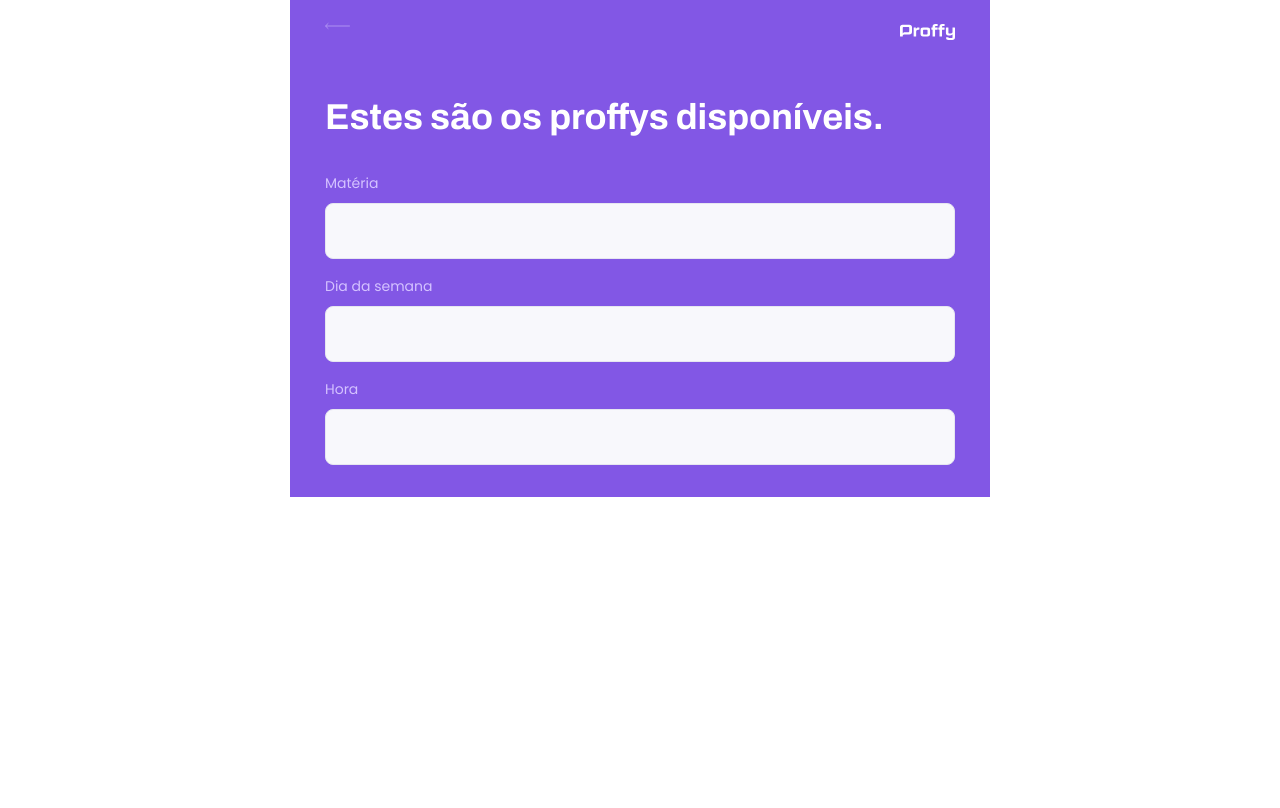
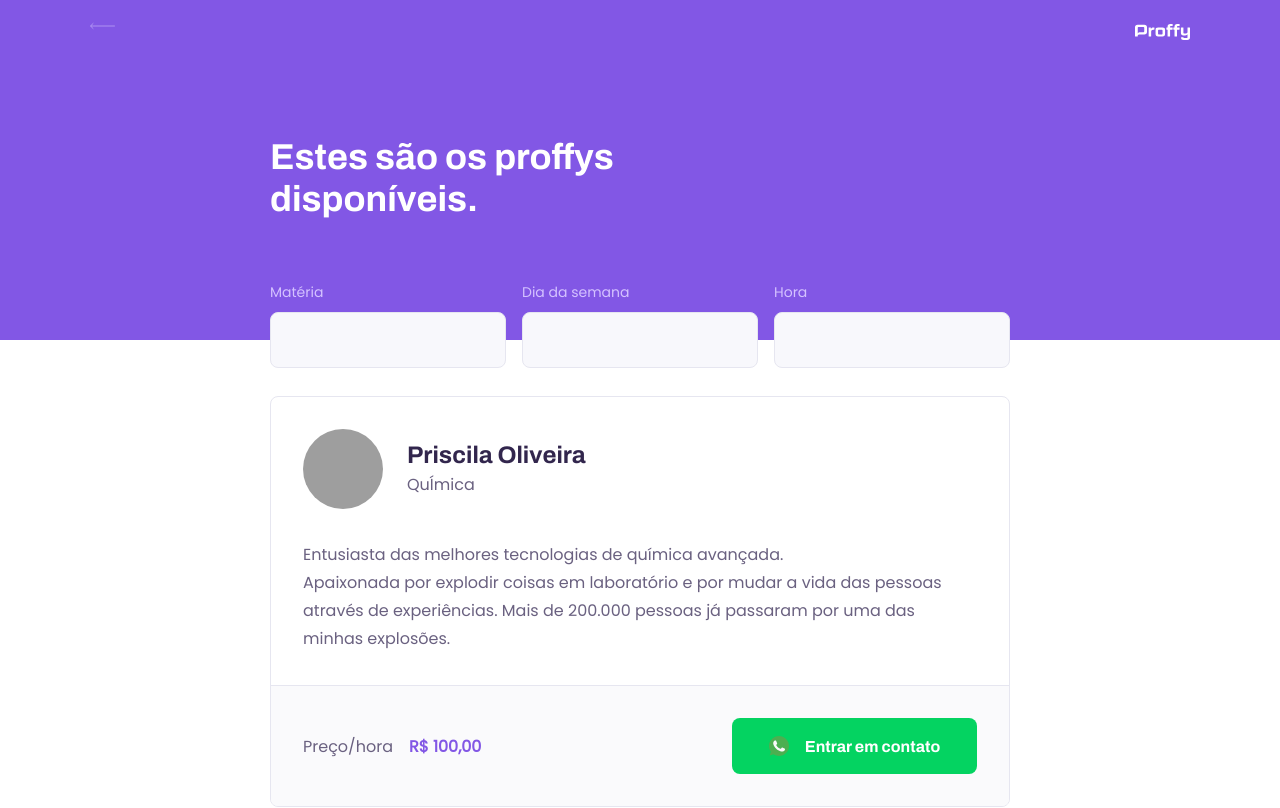
Before and after one commit to poliveira13/proffyWeb, a React (Create React App) app: page /study in a window 1280 px wide. Shown: the top 808 px of the page. Built offline with nearby package versions, Linux system fonts and the light colour scheme; grey boxes are pictures that could not be loaded.

Commit message:
component Teacher Item

```diff
--- a/src/assets/styles/global.css
+++ b/src/assets/styles/global.css
@@ -48,6 +48,7 @@
 button,
 textarea {
   font: 500 1.6rem Poppins;
+  color: var(--color-text-base);
 }
 
 .container {
--- a/src/PageHeader/index.tsx
+++ b/src/components/PageHeader/index.tsx
@@ -1,8 +1,8 @@
 import React from "react";
 import { Link } from "react-router-dom";
 
-import logoImg from "../assets/images/logo.svg";
-import backIcon from "../assets/images/icons/back.svg";
+import logoImg from "../../assets/images/logo.svg";
+import backIcon from "../../assets/images/icons/back.svg";
 import "./styles.css";
 
 interface PageHeaderProps {
--- /dev/null
+++ b/src/components/PageHeader/styles.css
@@ -0,0 +1,67 @@
+.page-header {
+  display: flex;
+  flex-direction: column;
+  background-color: var(--color-primary);
+}
+
+.page-header .top-bar-container {
+  width: 90%;
+  margin: 0 auto;
+
+  display: flex;
+  justify-content: space-between;
+  align-items: center;
+  color: var(--color-text-in-primary);
+  padding: 1.6rem 0;
+}
+
+.page-header .top-bar-container a {
+  height: 3.2rem;
+  transition: opacity 0.2s;
+}
+
+.page-header .top-bar-container a:hover {
+  opacity: 0.6;
+}
+
+.page-header .top-bar-container img {
+  height: 1.6rem;
+}
+
+.page-header .header-content {
+  width: 90%;
+  margin: 0 auto;
+  position: relative;
+  margin: 3.2rem auto;
+}
+
+.page-header .header-content strong {
+  font: 700 3.6rem Archivo;
+  line-height: 4.2rem;
+  color: var(--color-title-in-primary);
+}
+
+@media (min-width: 700px) {
+  .page-header {
+    height: 340px;
+  }
+
+  .page-header .top-bar-container {
+    max-width: 1100px;
+  }
+
+  .page-header .header-content {
+    flex: 1;
+    max-width: 740px;
+    margin: 0 auto;
+    padding-bottom: 48px;
+    display: flex;
+    flex-direction: column;
+    justify-content: center;
+    align-items: flex-start;
+  }
+
+  .page-header .header-content strong {
+    max-width: 350px;
+  }
+}
--- /dev/null
+++ b/src/components/TeacherItem/index.tsx
@@ -0,0 +1,43 @@
+import React from "react";
+
+import whatsappIcon from "../../assets/images/icons/whatsapp.svg";
+
+import "./styles.css";
+
+function TeacherItem() {
+  return (
+    <article className="teacher-item">
+      <header>
+        <img
+          src="https://avatars2.githubusercontent.com/u/42249540?s=460&u=a9098559adb5df5b47a823b8256d508ef6a81659&v=4"
+          alt="Priscila Oliveira"
+        />
+        <div>
+          <strong>Priscila Oliveira</strong>
+          <span>QuÍmica</span>
+        </div>
+      </header>
+      <p>
+        Entusiasta das melhores tecnologias de química avançada.
+        <br></br>
+        Apaixonada por explodir coisas em laboratório e por mudar a vida das
+        pessoas através de experiências. Mais de 200.000 pessoas já passaram por
+        uma das minhas explosões.
+      </p>
+
+      <footer>
+        <p>
+          Preço/hora
+          <strong>R$ 100,00</strong>
+        </p>
+
+        <button type="button">
+          <img src={whatsappIcon} alt="Whatsapp" />
+          Entrar em contato
+        </button>
+      </footer>
+    </article>
+  );
+}
+
+export default TeacherItem;
--- /dev/null
+++ b/src/components/TeacherItem/styles.css
@@ -0,0 +1,104 @@
+.teacher-item {
+  background: var(--color-box-base);
+  border: 1px solid var(--color-line-in-white);
+  border-radius: 0.8rem;
+  margin-top: 2.4rem;
+  overflow: hidden;
+}
+
+.teacher-item header {
+  padding: 3.2rem 2rem;
+  display: flex;
+  align-items: center;
+}
+
+.teacher-item header img {
+  width: 8rem;
+  height: 8rem;
+  border-radius: 50%;
+}
+
+.teacher-item header div {
+  margin-left: 2.4rem;
+}
+
+.teacher-item header div strong {
+  font: 700 2.4rem Archivo;
+  display: block;
+  color: var(--color-text-title);
+}
+
+.teacher-item header div span {
+  font-size: 1.6rem;
+  display: block;
+  margin-top: 0.4rem;
+}
+
+.teacher-item > p {
+  padding: 0 2rem;
+  font-size: 1.6rem;
+  line-height: 2.8rem;
+}
+
+.teacher-item footer {
+  padding: 3.2rem 2rem;
+  background: var(--color-box-footer);
+  border-top: 1px solid var(--color-line-in-white);
+  margin-top: 3.2rem;
+  display: flex;
+  align-items: center;
+  justify-content: space-between;
+}
+
+.teacher-item footer p strong {
+  color: var(--color-primary);
+  font-size: 1.6rem;
+  display: block;
+}
+
+.teacher-item footer button {
+  width: 20rem;
+  height: 5.6rem;
+  background: var(--color-secundary);
+  color: var(--color-button-text);
+  border: 0;
+  border-radius: 0.8rem;
+  cursor: pointer;
+  font: 700 1.4rem Archivo;
+
+  display: flex;
+  align-items: center;
+  justify-content: space-evenly;
+  text-decoration: none;
+  transition: 0.2s;
+}
+
+.teacher-item footer button:hover {
+  background: var(--color-secundary-dark);
+}
+
+@media (min-width: 700px) {
+  .teacher-item header,
+  .teacher-item footer {
+    padding: 3.2rem;
+  }
+
+  .teacher-item > p {
+    padding: 0 3.2rem;
+  }
+
+  .teacher-item footer p strong {
+    display: initial;
+    margin-left: 1.6rem;
+  }
+
+  .teacher-item footer button {
+    width: 24.5rem;
+    font-size: 1.6rem;
+    justify-content: center;
+  }
+
+  .teacher-item footer button img {
+    margin-right: 1.6rem;
+  }
+}
--- a/src/pages/TeacherForm/index.tsx
+++ b/src/pages/TeacherForm/index.tsx
@@ -1,5 +1,5 @@
 import React from "react";
-import PageHeader from "../../PageHeader";
+import PageHeader from "../../components/PageHeader";
 
 function TeacherForm() {
   return (
--- a/src/pages/TeacherList/index.tsx
+++ b/src/pages/TeacherList/index.tsx
@@ -1,7 +1,9 @@
 import React from "react";
-import PageHeader from "../../PageHeader";
+
+import PageHeader from "../../components/PageHeader";
 
 import "./styles.css";
+import TeacherItem from "../../components/TeacherItem";
 
 function TeacherList() {
   return (
@@ -24,6 +26,12 @@
           </div>
         </form>
       </PageHeader>
+
+      <main>
+        <TeacherItem />
+        <TeacherItem />
+        <TeacherItem />
+      </main>
     </div>
   );
 }
--- a/src/pages/TeacherList/styles.css
+++ b/src/pages/TeacherList/styles.css
@@ -1,49 +1,6 @@
 #page-teacher-list {
   width: 100vw;
   height: 100vh;
-}
-
-.page-header {
-  display: flex;
-  flex-direction: column;
-  background-color: var(--color-primary);
-}
-
-.page-header .top-bar-container {
-  width: 90%;
-  margin: 0 auto;
-
-  display: flex;
-  justify-content: space-between;
-  align-items: center;
-  color: var(--color-text-in-primary);
-  padding: 1.6rem 0;
-}
-
-.page-header .top-bar-container a {
-  height: 3.2rem;
-  transition: opacity 0.2s;
-}
-
-.page-header .top-bar-container a:hover {
-  opacity: 0.6;
-}
-
-.page-header .top-bar-container img {
-  height: 1.6rem;
-}
-
-.page-header .header-content {
-  width: 90%;
-  margin: 0 auto;
-  position: relative;
-  margin: 3.2rem auto;
-}
-
-.page-header .header-content strong {
-  font: 700 3.6rem Archivo;
-  line-height: 4.2rem;
-  color: var(--color-title-in-primary);
 }
 
 #search-teachers {
@@ -89,3 +46,33 @@
   right: 1.6rem;
   bottom: 0;
 }
+
+#page-teacher-list main {
+  margin: 3.2rem auto;
+  width: 90%;
+}
+
+@media (min-width: 700px) {
+  #page-teacher-list {
+    max-width: 100%;
+  }
+
+  #search-teachers {
+    display: grid;
+    /* o repeat faz com que nesse caso eu repita o 1fr 3x */
+    grid-template-columns: repeat(3, 1fr);
+    column-gap: 16px;
+    position: absolute;
+    bottom: -28px;
+  }
+
+  #search-teachers .input-block + .input-block {
+    margin-top: 0;
+  }
+
+  #page-teacher-list main {
+    padding: 3.2rem 0;
+    max-width: 740px;
+    margin: 0 auto;
+  }
+}
```
Also changed, not shown: src/PageHeader/styles.css (deleted).
